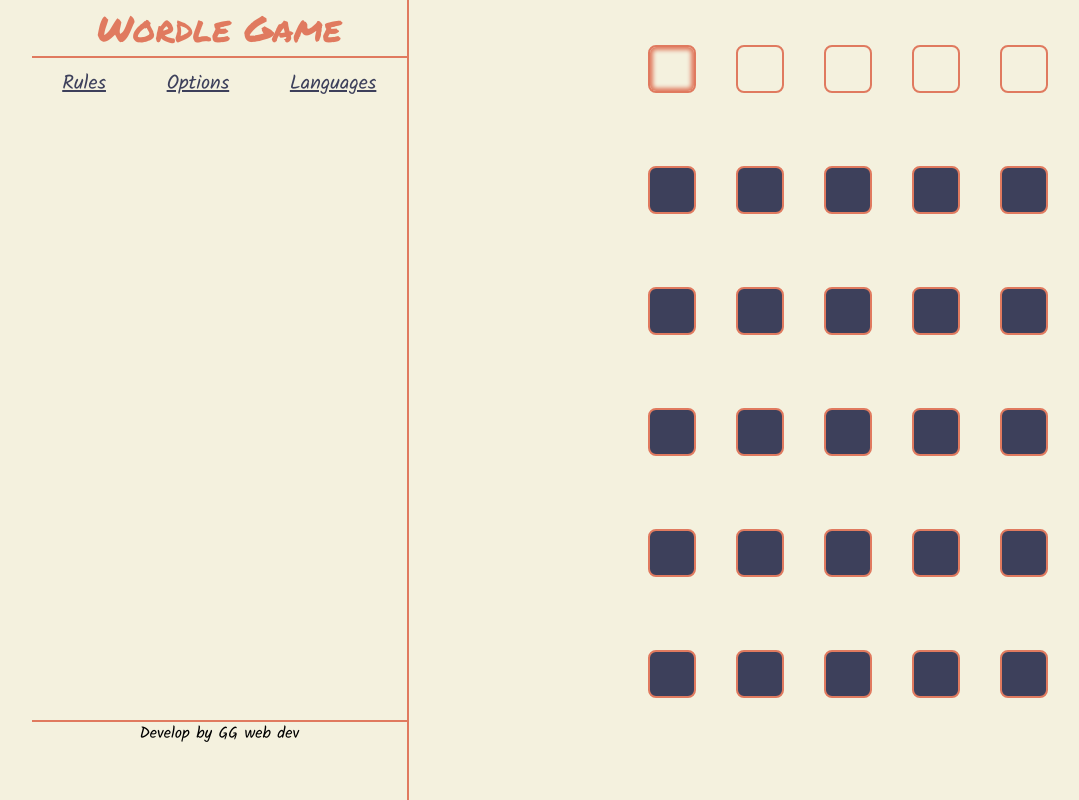
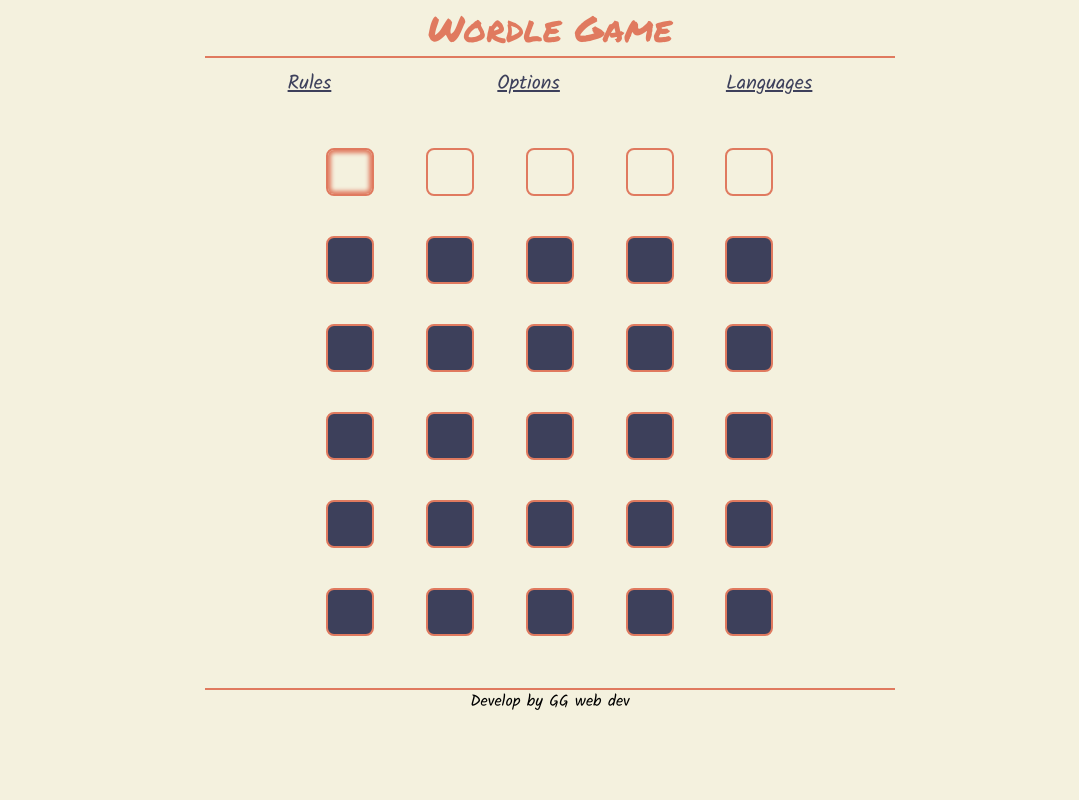
Before and after one commit to ghislaingirardeau/wordle-game, a Vue app: page / in a window 1280 px wide. Shown: the whole page, without its empty margins (90-1169 px from the left). Built offline with nearby package versions, Linux system fonts and the light colour scheme.

Commit message:
css: switch lg screen to keep in column

```diff
--- a/src/components/DialogInfo.vue
+++ b/src/components/DialogInfo.vue
@@ -7,7 +7,7 @@
       tabindex="-1"
       @click="toggleModal"
       aria-hidden="true"
-      class="modal hidden overflow-y-auto overflow-x-hidden fixed top-1/3 right-0 left-0 z-50 justify-center items-center w-full md:inset-0 h-[calc(100%-1rem)] max-h-full"
+      class="modal hidden overflow-y-auto overflow-x-hidden fixed top-1/3 right-0 lg:left-1/3 left-0 z-50 justify-center items-center w-full md:inset-0 h-[calc(100%-1rem)] max-h-full lg:w-[35%]"
     >
       <div class="relative p-4 w-full max-w-2xl max-h-full">
         <!-- Modal content -->
--- a/src/components/WordleBoard.vue
+++ b/src/components/WordleBoard.vue
@@ -1,9 +1,9 @@
 <template>
   <div
-    class="flex flex-col lg:flex-wrap justify-start items-center min-h-screen lg:h-screen font-Kalam mx-3 lg:order-first"
+    class="flex flex-col justify-start items-center min-h-screen lg:h-screen font-Kalam mx-3"
   >
     <header
-      class="menu_block flex flex-col justify-start w-full min-h-[15vh] lg:h-[90vh] lg:w-[30%] border-solid border-amber lg:border-r-2"
+      class="menu_block flex flex-col justify-start w-full min-h-[15vh] lg:w-[55%] border-solid border-amber"
     >
       <h1 class="text-4xl text-center text-amber font-PermanentMarker my-2">
         Wordle Game
@@ -78,16 +78,16 @@
       :guessSubmited="guessSubmited"
       :wordOfTheDay="wordOfTheDay"
       :wordsListLang="wordsListLang"
-      class="guesses_block flex flex-col justify-around mt-2 min-h-[60vh] w-[90%] md:w-[60%] lg:h-[100vh] lg:w-[35%] lg:order-3"
+      class="guesses_block flex flex-col justify-around mt-2 min-h-[60vh] w-[90%] md:w-[60%] lg:h-[70vh] lg:w-[55%] lg:px-24"
     />
     <Letters-helper
       v-if="isLargeScreen()"
       :guessSubmited="guessSubmited"
       :wordOfTheDay="wordOfTheDay"
-      class="helper_block w-full flex flex-wrap my-1 lg:h-[30vh] lg:w-[65%] lg:order-last"
+      class="helper_block w-full flex flex-wrap my-1"
     />
     <footer
-      class="footer_block min-h-[5vh] lg:h-[10vh] w-full lg:w-[30%] flex flex-col justify-start items-center border-solid border-amber border-t-2 lg:order-2 lg:border-r-2"
+      class="footer_block min-h-[5vh] lg:h-[10vh] w-full lg:w-[55%] flex flex-col justify-start items-center border-solid border-amber border-t-2"
     >
       <div>
         <p>Develop by GG web dev</p>
```
